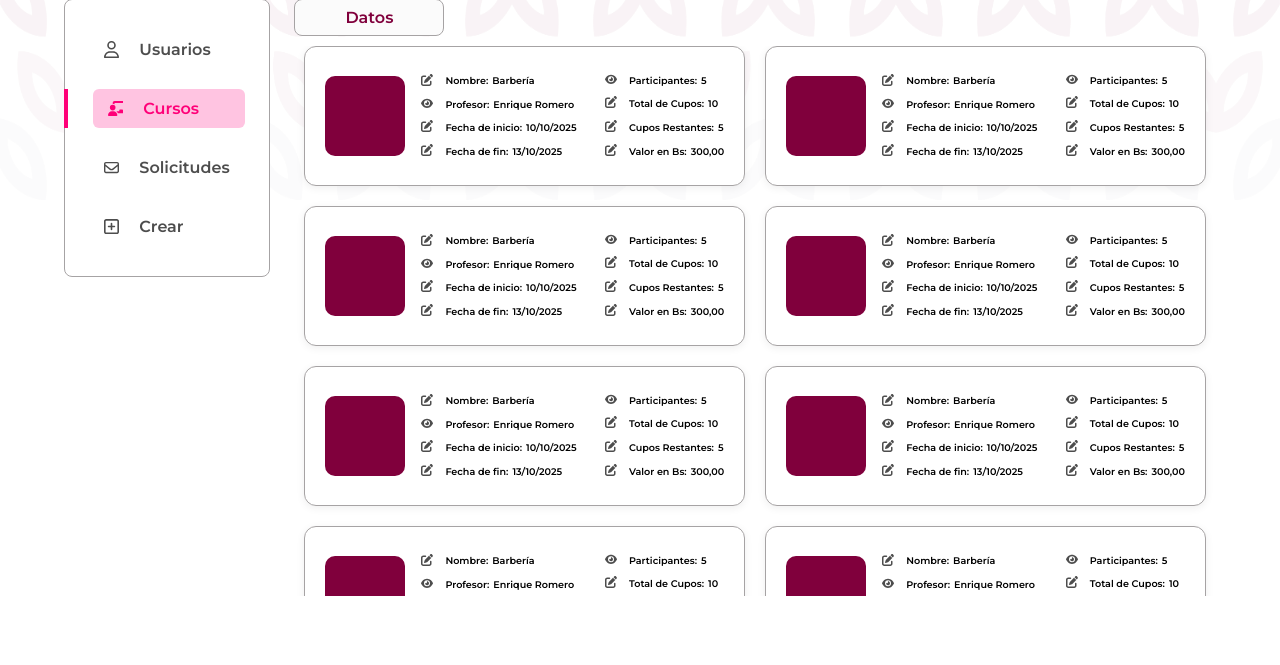
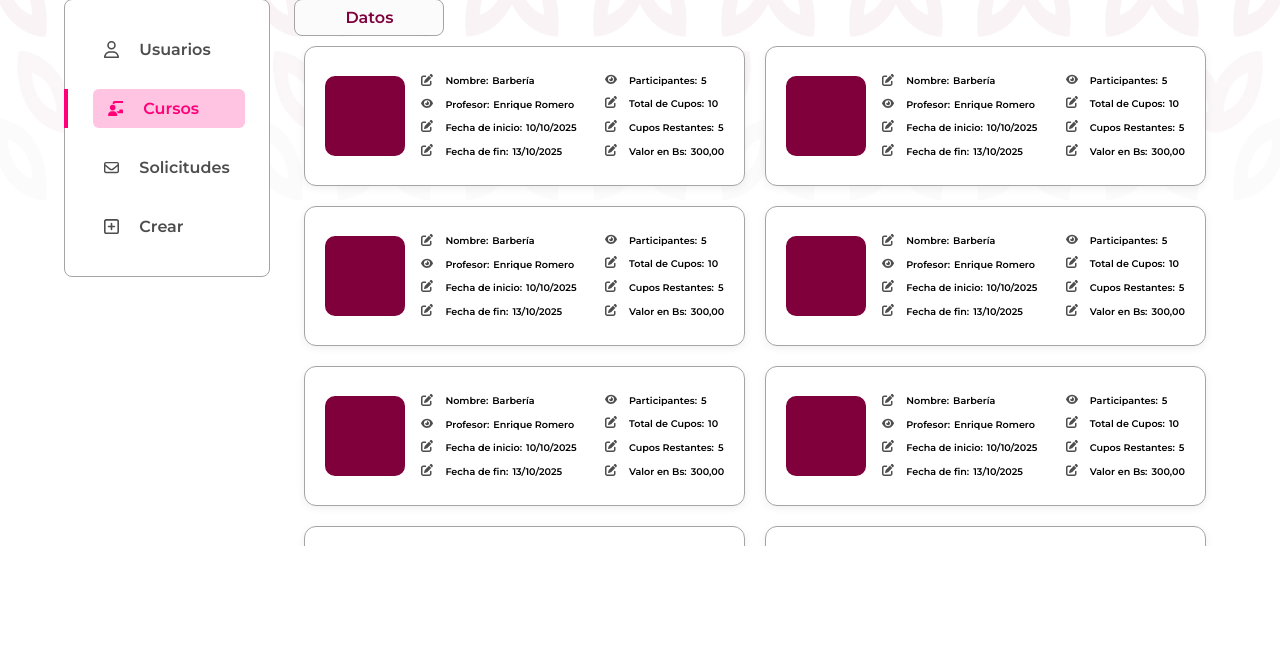
Before and after one commit to Emcahell/imaf-project, a PHP site: page /pages/admin/cursos.html in a window 1280 px wide. Shown: the part 171-836 px from the top of the page. Run offline with PHP 8.4, Linux system fonts and the light colour scheme.

Commit message:
inteto de arreglar bug2

```diff
--- a/styles/cursos.css
+++ b/styles/cursos.css
@@ -101,7 +101,7 @@ nav {
   height: auto;
   width: 100%;
   background: none;
-  max-height: 550px; /* Ajusta la altura máxima según tu necesidad */
+  max-height: 500px; /* Ajusta la altura máxima según tu necesidad */
   overflow-y: auto; /* Habilita el scroll vertical */
   padding: 0 10px;
 }
```
